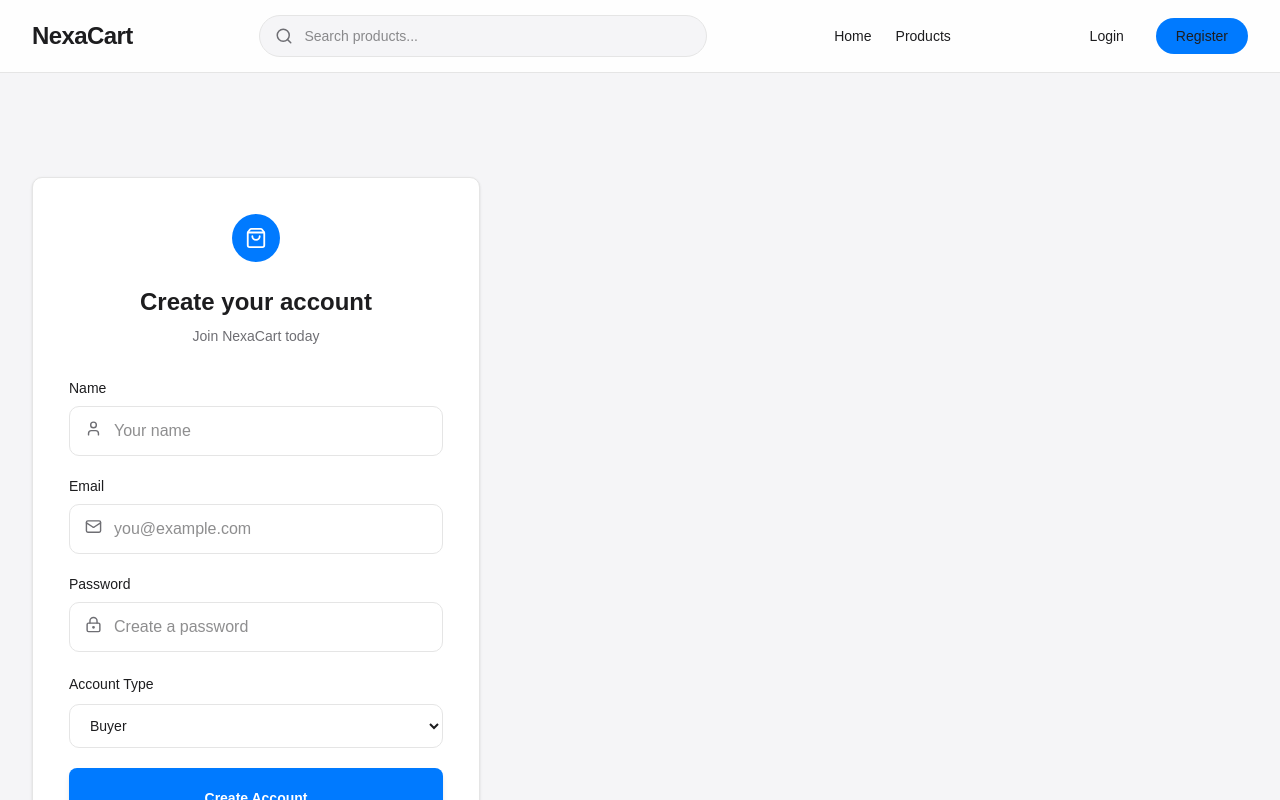
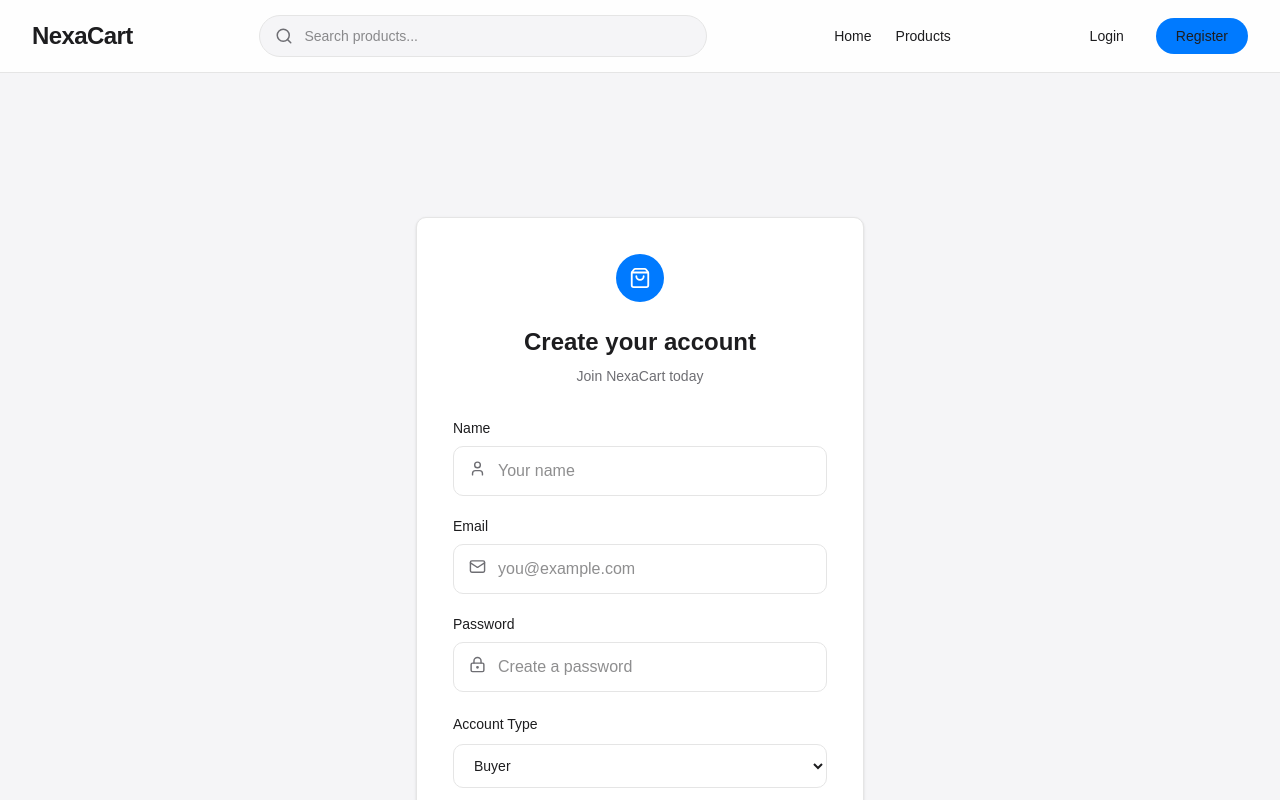
Before and after one commit to Arunanshu655/NexaCart, a React (Vite) app in the folder frontend/: page /register in a window 1280 px wide. Shown: the top 800 px of the page. Built offline with nearby package versions, Linux system fonts and the light colour scheme; no server answers.

Commit message:
"add : style : register page"

```diff
--- a/frontend/src/pages/Register.jsx
+++ b/frontend/src/pages/Register.jsx
@@ -1,17 +1,18 @@
-import RegisterForm from "../components/auth/RegisterFrom"
+import RegisterForm from "../components/auth/RegisterFrom";
 
 const Register = () => {
 
   return (
-
-    <div className="register-page">
-
+    <div className="
+      flex
+      min-h-[calc(100vh-160px)]
+      items-center
+      justify-center
+      py-10
+    ">
       <RegisterForm />
-
     </div>
-
   );
-
 };
 
 export default Register;
```
